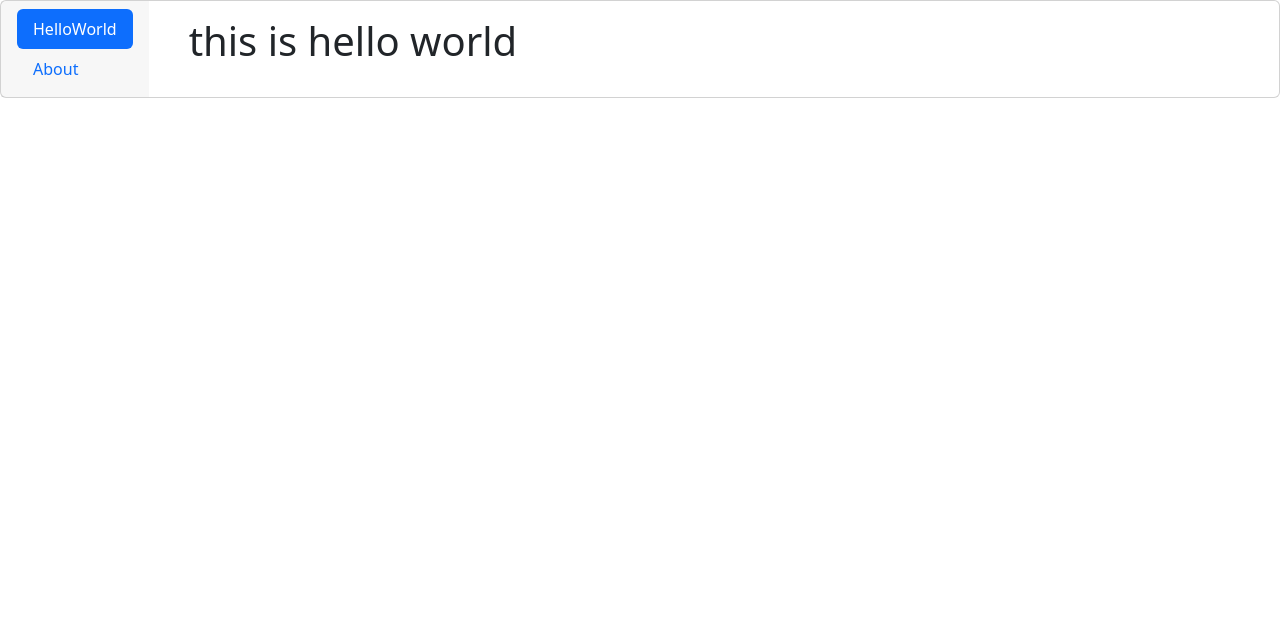
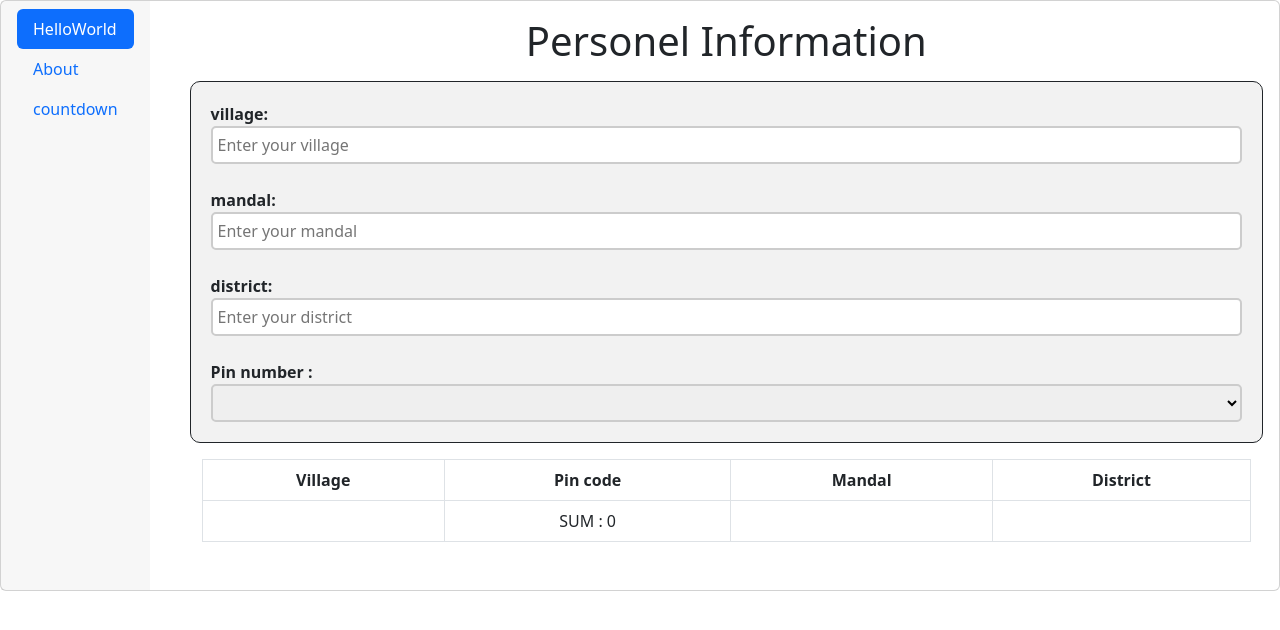
Before and after one commit to mahender11005/git_project, a Vue app: page / in a window 1280 px wide. Both pictures are taken after a click on the tab "HelloWorld". Shown: the top 630 px of the page. Built offline with nearby package versions, Linux system fonts and the light colour scheme.

Commit message:
table added

```diff
--- a/src/App.vue
+++ b/src/App.vue
@@ -4,7 +4,9 @@
       <b-card no-body>
         <b-tabs pills card vertical>
           <b-tab title="HelloWorld"><HelloWorld /></b-tab>
-          <b-tab title="About"  active><About /></b-tab>
+          <b-tab title="About"><About /></b-tab>
+           <b-tab title="countdown "   active><countdown  /></b-tab>
+
         </b-tabs>
       </b-card>
     </div>
@@ -13,6 +15,7 @@
 
 <script>
 import About from "./components/About.vue";
+import Countdown from './components/countdown.vue';
 import HelloWorld from "./components/HelloWorld.vue";
 
 export default {
@@ -20,10 +23,12 @@ export default {
   components: {
     HelloWorld,
     About,
+    Countdown,
   },
 };
 </script>
 
 <style>
 
+
 </style>
--- a/src/components/About.vue
+++ b/src/components/About.vue
@@ -81,7 +81,7 @@ $color-te: rgb(123, 88, 39);
     border: 2px solid #ccc;
     border-radius: 5px;
     box-sizing: border-box;
-    cursor: pointer;
+    cursor:  pointer;
 
 }
 select:hover{
--- a/src/components/HelloWorld.vue
+++ b/src/components/HelloWorld.vue
@@ -1,20 +1,146 @@
 <template>
-  <div class="hello">
-    <h1>this is hello world</h1>
+  <div class="container pb-3">
+    <div class="row">
+      <h1 class="text-center pb-2">Personel Information</h1>
+      <div class="col-12 div-border">
+        <form action="">
+          <label for=""><b>village: </b> </label
+          ><input
+            type="text"
+            v-model="infom.vill"
+            class="full-width borderr"
+            placeholder="Enter your village"
+          />
+          <br />
+          <br />
+          <label><b>mandal: </b> </label
+          ><input
+            type="text"
+            v-model="infom.mandal"
+            class="full-width"
+            placeholder="Enter your mandal"
+          />
+          <br />
+          <br />
+          <label> <b> district: </b> </label
+          ><input
+            type="text"
+            v-model="infom.dist"
+            class="full-width"
+            placeholder="Enter your district"
+          />
+          <br />
+          <br />
+          <label> <b> Pin number : </b> </label>
+          <select v-model="infom" class="full-width">
+            <option v-for="(x, i) in value" :value="x" v-bind:key="i">
+              {{ x.pin }}
+            </option>
+          </select>
+        </form>
+      </div>
 
+      <div class="mt-3 text-center">
+        <table class="table table-bordered">
+          <thead>
+            <tr>
+              <th>Village</th>
+              <th >Pin code</th>
+              <th>Mandal</th>
+              <th>District</th>
+            </tr>
+          </thead>
+          <tbody>
+
+            <tr v-for="(x,i) in change" v-bind:key="i" >
+              <td>{{ x.vill }}</td>
+              <td>{{ x.pin }}</td>
+              <td>{{ x.mandal }}</td>
+              <td>{{ x.dist }}</td>
+            </tr>
+
+              <tr>
+              <td></td>
+              <td>SUM : {{sum}}</td>
+              <td></td>
+              <td></td>
+            </tr>
+
+          </tbody>
+        </table>
+      </div>
+    </div>
   </div>
 </template>
 
 <script>
 export default {
-  name: 'HelloWorld',
-  props: {
+  data() {
+    return {
+      infom: "",
+      change:[],
+      tablee:"",
+      sum:0,
+      value: [
+        {
+          vill: "jammikunta",
+          pin: 505122,
+          mandal: "jammikunta",
+          dist: "karimnagar",
+        },
+        {
+          vill: "huzurabad",
+          pin: 505123,
+          mandal: "dubbaka",
+          dist: "karimnagar",
+        },
+        {
+          vill: "jagital",
+          pin: 505124,
+          mandal: "kondagattu",
+          dist: "rajanna jilla",
+        },
+        {
+          vill: "warangal",
+          pin: 505125,
+          mandal: "hanumakonda",
+          dist: "warangal",
+        },
+      ],
+    };
+  },
+  watch: {
+    infom(newValue) {
+      console.log(newValue.pin);
+      this.change.push(newValue)
+      this.sum=this.sum+newValue.pin
 
-  }
-}
+
+
+    },
+  },
+};
 </script>
 
-<!-- Add "scoped" attribute to limit CSS to this component only -->
-<style scoped>
-
+<style lang="scss" scoped>
+$color-te: rgb(123, 88, 39);
+.full-width {
+  width: 100%;
+  padding: 5px;
+  display: inline-block;
+  border: 2px solid #ccc;
+  border-radius: 5px;
+  box-sizing: border-box;
+  cursor: pointer;
+}
+select:hover {
+  background-color: rgb(115, 111, 111);
+  color: white;
+}
+.div-border {
+  border: 0.01px solid;
+  padding: 20px;
+  border-radius: 10px;
+  background-color: #f2f2f2;
+}
 </style>
--- /dev/null
+++ b/src/components/countdown.vue
@@ -0,0 +1,13 @@
+<template>
+  <h1>this is for countdown</h1>
+</template>
+
+<script>
+export default {
+
+}
+</script>
+
+<style>
+
+</style>
```
